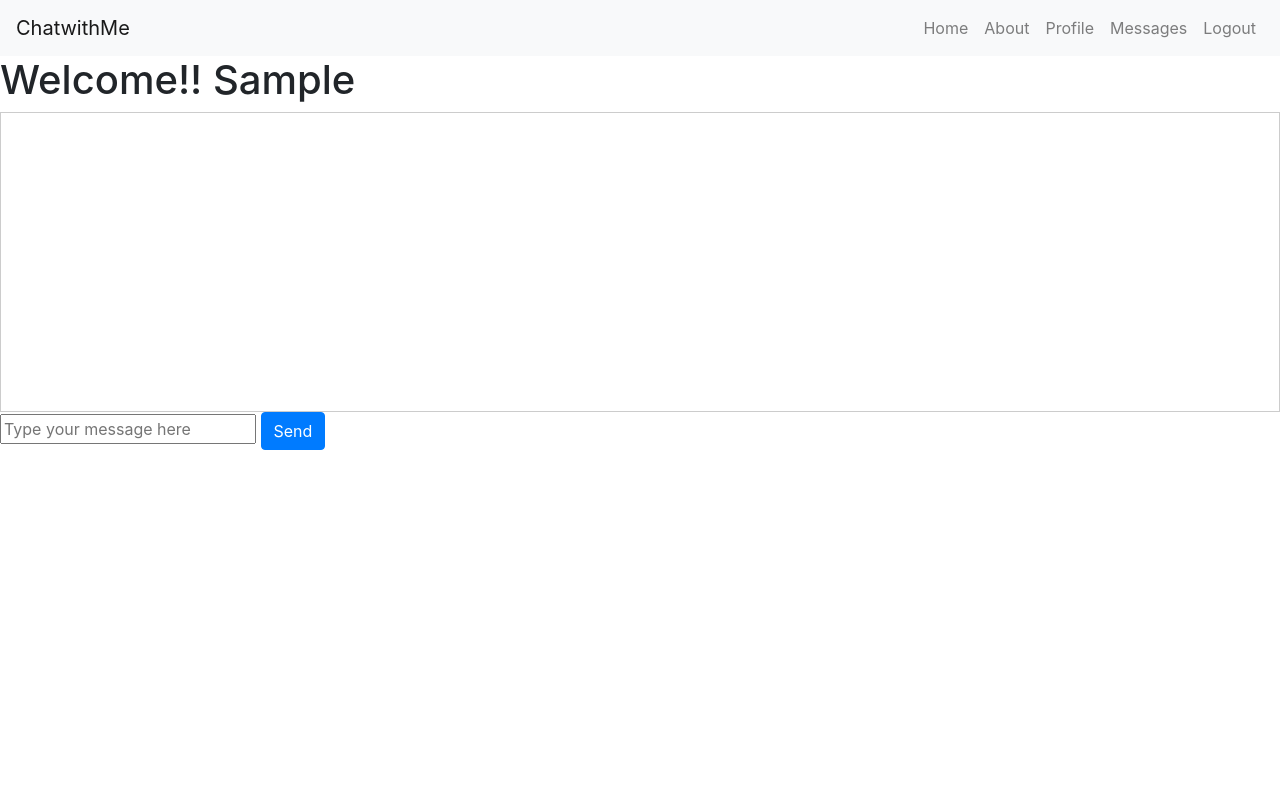
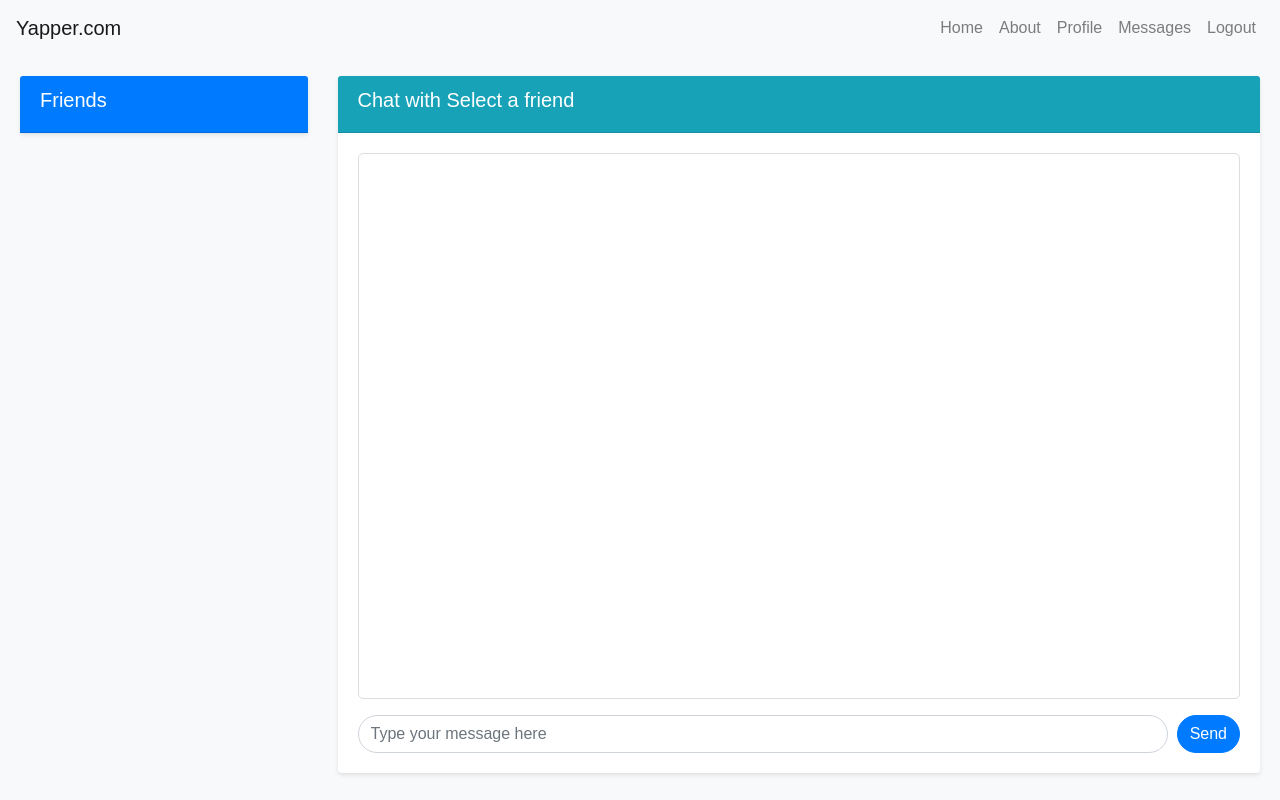
Before and after one commit to 2003HARSH/ReaderSphere, a Flask app: page /messages in a window 1280 px wide. Run offline with Flask 3, Linux system fonts and the light colour scheme; the visitor is signed in with stand-in values (Sample User, id 1); data comes from the database, SQL or seed files in the repository; data that the repository does not hold is empty; parts of the project's set-up code (start-up, migrations or seed data) failed here and were passed over; some libraries are stand-ins or nearby versions.

Commit message:
one-to-one messaging accomplished

```diff
--- /dev/null
+++ b/website/static/css/style.css
@@ -0,0 +1,77 @@
+/* General Styles */
+body {
+    font-family: Arial, sans-serif;
+    background-color: #f8f9fa;
+}
+
+.container-fluid {
+    padding: 20px;
+}
+
+/* Friends List */
+.card {
+    border: none;
+    box-shadow: 0 2px 4px rgba(0, 0, 0, 0.1);
+}
+
+.card-header {
+    border-radius: 0;
+}
+
+.friend-item {
+    cursor: pointer;
+    transition: background-color 0.3s ease;
+}
+
+.friend-item:hover {
+    background-color: #f1f1f1;
+}
+
+/* Chat Window */
+.chat-window {
+    height: 80vh;
+    display: flex;
+    flex-direction: column;
+}
+
+.messages-container {
+    flex: 1;
+    overflow-y: auto;
+    padding: 10px;
+    border: 1px solid #ddd;
+    border-radius: 5px;
+    background-color: #fff;
+}
+
+.message {
+    margin-bottom: 10px;
+    padding: 10px;
+    border-radius: 5px;
+    max-width: 70%;
+}
+
+.message.sent {
+    background-color: #007bff;
+    color: white;
+    margin-left: auto;
+}
+
+.message.received {
+    background-color: #f1f1f1;
+    color: black;
+    margin-right: auto;
+}
+
+/* Input Area */
+.input-group {
+    margin-top: 10px;
+}
+
+#message {
+    border-radius: 20px;
+}
+
+#send-btn {
+    border-radius: 20px;
+    margin-left: 10px;
+}
--- a/website/templates/base.html
+++ b/website/templates/base.html
@@ -10,12 +10,12 @@
         crossorigin="anonymous" />
     <script src="https://cdnjs.cloudflare.com/ajax/libs/socket.io/4.0.1/socket.io.js" integrity="sha512-q/dWJ3kcmjBLU4Qc47E4A9kTB4m3wuTY7vkFJDTZKjTs8jhyGQnaUrxa0Ytd0ssMZhbNua9hE+E7Qv1j+DyZwA==" crossorigin="anonymous"></script>
 
-    <title>{% block title %}ChatwithMe{% endblock %}</title>
+    <title>{% block title %}Yapper.com{% endblock %}</title>
 </head>
 
 <body>
     <nav class="navbar navbar-expand-lg navbar-light bg-light">
-        <a class="navbar-brand" href="#">ChatwithMe</a>
+        <a class="navbar-brand" href="#">Yapper.com</a>
         <button class="navbar-toggler" type="button" data-toggle="collapse" data-target="#navbarSupportedContent"
             aria-controls="navbarSupportedContent" aria-expanded="false" aria-label="Toggle navigation">
             <span class="navbar-toggler-icon"></span>
--- a/website/templates/messages.html
+++ b/website/templates/messages.html
@@ -3,47 +3,147 @@
 {% block title %} Messages {% endblock %}
 
 {% block content %}
-<div class="message-box">
-    <h1>Welcome!! {{ user.first_name }}</h1>
 
-    <div id="messages" style="border: 1px solid #ccc; padding: 10px; height: 300px; overflow-y: scroll;">
-        {% for message in messages %}
-            <div>
-                <strong>{{ message.firstname }}:</strong> {{ message.message }} <em>({{ message.timestamp }})</em>
+<!-- In your base.html or template -->
+<link rel="stylesheet" href="{{ url_for('static', filename='css/style.css') }}">
+
+<div class="container-fluid">
+    <div class="row">
+        <!-- Friends list on the left -->
+        <div class="col-md-3">
+            <div class="card">
+                <div class="card-header bg-primary text-white">
+                    <h5>Friends</h5>
+                </div>
+                <ul class="list-group list-group-flush" id="user-list">
+                    <!-- Friends will be dynamically added here -->
+                </ul>
             </div>
-        {% endfor %}
-    </div>
+        </div>
 
-    <div class="inputs">
-        <input type="text" name="message" id="message" placeholder="Type your message here" >
-        <button type="button" name="send" id="send-btn" onclick="send_message()" class="btn btn-primary">Send</button>
+        <!-- Chat window on the right -->
+        <div class="col-md-9">
+            <div class="card">
+                <div class="card-header bg-info text-white">
+                    <h5>Chat with <span id="selected-user-name">Select a friend</span></h5>
+                </div>
+                <div class="card-body chat-window">
+                    <!-- Container to display messages -->
+                    <div id="messages" class="messages-container">
+                        <!-- Messages will be dynamically added here -->
+                    </div>
+
+                    <!-- Input area for sending messages -->
+                    <div class="input-group mt-3">
+                        <input type="text" name="message" id="message" class="form-control"
+                            placeholder="Type your message here">
+                        <div class="input-group-append">
+                            <button type="button" name="send" id="send-btn" onclick="send_message()"
+                                class="btn btn-primary">Send</button>
+                        </div>
+                    </div>
+                </div>
+            </div>
+        </div>
     </div>
 </div>
 
 <script type="text/javascript">
     var socket = io();
+    var selectedUserId = null;
+    var currentUserId = `{{user.id}}`;  // Pass the current user's ID from the backend
+    console.log(currentUserId);
 
-    socket.on('connect', function () {
-        console.log('Connected to the server');
-    });
+    // Fetch the list of users when the page loads
+    window.onload = function () {
+        fetch('/get_users')
+            .then(response => response.json())
+            .then(data => {
+                var userList = document.getElementById('user-list');
+                data.forEach(user => {
+                    var listItem = document.createElement('li');
+                    listItem.className = 'list-group-item friend-item';
+                    listItem.textContent = user.first_name + ' (' + user.email + ')';
+                    listItem.setAttribute('data-user-id', user.id);
+                    listItem.addEventListener('click', function () {
+                        selectUser(user.id, user.first_name);
+                    });
+                    userList.appendChild(listItem);
+                });
+            })
+            .catch(error => console.error('Error fetching users:', error));
+    };
 
-    socket.on('disconnect', function () {
-        console.log('Disconnected from the server');
-    });
+    // Function to select a user and fetch their messages
+    function selectUser(userId, userName) {
+        selectedUserId = userId;
 
+        // Update the selected user's name in the chat header
+        document.getElementById('selected-user-name').textContent = userName;
+
+        // Fetch messages between the current user and the selected user
+        fetch(`/get_messages/${userId}`)
+            .then(response => response.json())
+            .then(data => {
+                var messagesContainer = document.getElementById('messages');
+                messagesContainer.innerHTML = ''; // Clear previous messages
+
+                data.forEach(message => {
+                    var messageElement = document.createElement('div');
+                    messageElement.className = parseInt(message.sender_id) === parseInt(currentUserId) ? 'message sent' : 'message received';
+                    messageElement.innerHTML = '<strong>' + (message.sender_name == `{{user.first_name}}` ? 'You' : message.sender_name) + ':</strong> ' + message.message + ' <em>(' + message.timestamp + ')</em>';
+                    messagesContainer.appendChild(messageElement);
+                });
+
+                // Scroll to the bottom of the chat window
+                messagesContainer.scrollTop = messagesContainer.scrollHeight;
+            })
+            .catch(error => console.error('Error fetching messages:', error));
+    }
+
+    // Function to send a private message
     function send_message() {
         var message = document.getElementById('message').value;
-        console.log(message);
-        if (message.trim() !== '') {
-            socket.send(message);
-            document.getElementById('message').value = '';
+
+        if (message.trim() !== '' && selectedUserId) {
+            var messagesContainer = document.getElementById('messages');
+            var messageElement = document.createElement('div');
+            messageElement.className = 'message sent';
+            var currentdate = new Date();
+            var datetime = "Last Sync: " + currentdate.getDay() + "-" + currentdate.getMonth()
+                + "-" + currentdate.getFullYear() + " "
+                + currentdate.getHours() + ":"
+                + currentdate.getMinutes() + ":" + currentdate.getSeconds();
+            messageElement.innerHTML = '<strong>You:</strong> ' + message + ' <em>(' + datetime + ')</em>';
+            messagesContainer.appendChild(messageElement);
+
+            socket.emit('private_message', {
+                message: message,
+                receiver_id: selectedUserId
+            });
+
+            document.getElementById('message').value = ''; // Clear the input field
+
+            // Scroll to the bottom of the chat window
+            messagesContainer.scrollTop = messagesContainer.scrollHeight;
+        } else {
+            alert('Please select a user and enter a message.');
         }
     }
 
-    socket.on('message', function (data) {
-        var messageElement = document.createElement('div');
-        messageElement.innerHTML = '<strong>' + data.firstname + ':</strong> ' + data.message + ' <em>(' + data.timestamp + ')</em>';
-        document.getElementById('messages').appendChild(messageElement);
+    // Listen for incoming private messages
+    socket.on('private_message', function (data) {
+        console.log('Received private message:', data);
+        if (data.sender_id === selectedUserId || data.receiver_id === selectedUserId) {
+            var messagesContainer = document.getElementById('messages');
+            var messageElement = document.createElement('div');
+            messageElement.className = parseInt(data.sender_id) === parseInt(currentUserId) ? 'message sent' : 'message received';
+            messageElement.innerHTML = '<strong>' + data.sender_name + ':</strong> ' + data.message + ' <em>(' + data.timestamp + ')</em>';
+            messagesContainer.appendChild(messageElement);
+
+            // Scroll to the bottom of the chat window
+            messagesContainer.scrollTop = messagesContainer.scrollHeight;
+        }
     });
 </script>
 {% endblock %}
--- a/website/templates/signup.html
+++ b/website/templates/signup.html
@@ -6,7 +6,7 @@
 <h1 align="center">Sign Up :</h1>
 
 <form action="{{url_for('auth.signup')}}" method="post">
-    <input type="text" name="email" placeholder="E-mail" class="form-control"><br>
+    <input type="text" name="email" placeholder="E-mail " class="form-control"><br>
     <input type="text" name="first_name" placeholder="First Name" class="form-control"><br>
     <input type="text" name="last_name" placeholder="Last Name" class="form-control"><br>
     <input type="date" id="dob" name="dob" class="form-control"><br>
--- a/website/views.py
+++ b/website/views.py
@@ -1,4 +1,4 @@
-from flask import Blueprint,render_template,request
+from flask import Blueprint,render_template,request,jsonify
 from flask_login import login_required,current_user
 from .models import User,Message
 from .extensions import socketio,db
@@ -21,12 +21,38 @@ def profile():
 @views.route('/messages')
 @login_required
 def messages():
-    previous_messages = Message.query.order_by(Message.timestamp).all()
+    return render_template('messages.html', user=current_user)
 
+@views.route('/get_users')
+@login_required
+def get_users():
+    # Fetch all users except the current user
+    users = User.query.filter(User.id != current_user.id).all()
+
+    # Convert users to a list of dictionaries
+    users_data = [{
+        'id': user.id,
+        'email': user.email,
+        'first_name': user.first_name
+    } for user in users]
+
+    return jsonify(users_data)
+
+@views.route('/get_messages/<int:receiver_id>')
+@login_required
+def get_messages(receiver_id):
+    # Fetch messages between the current user and the selected user
+    messages = Message.query.filter(
+        ((Message.sender_id == current_user.id) & (Message.receiver_id == receiver_id)) |
+        ((Message.sender_id == receiver_id) & (Message.receiver_id == current_user.id))
+    ).order_by(Message.timestamp).all()
+
+    # Convert messages to a list of dictionaries
     messages_data = [{
-        'firstname': User.query.filter_by(id=message.sender_id).first().first_name,
+        'sender_id': message.sender_id,
+        'sender_name': User.query.filter_by(id=message.sender_id).first().first_name,
         'message': message.content,
         'timestamp': message.timestamp.strftime('%Y-%m-%d %H:%M:%S')
-    } for message in previous_messages]
+    } for message in messages]
 
-    return render_template('messages.html', user=current_user, messages=messages_data)
+    return jsonify(messages_data)
```
Also changed, not shown: website/sockets.py (+31 -11 lines).
